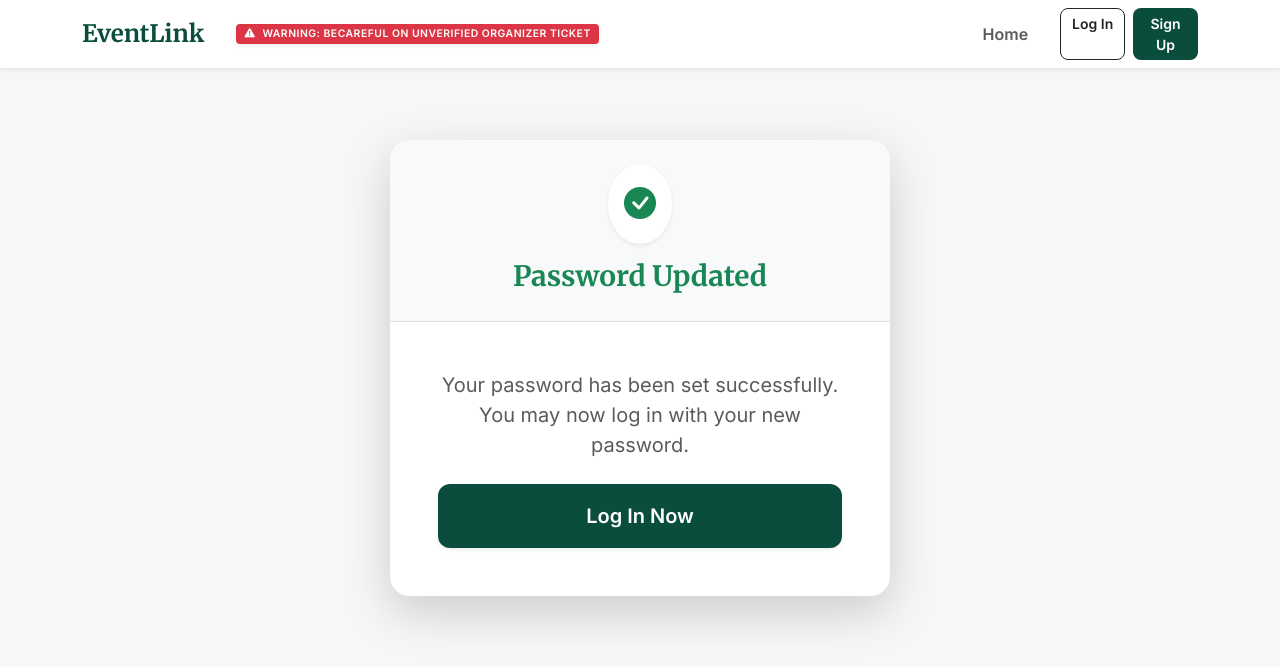
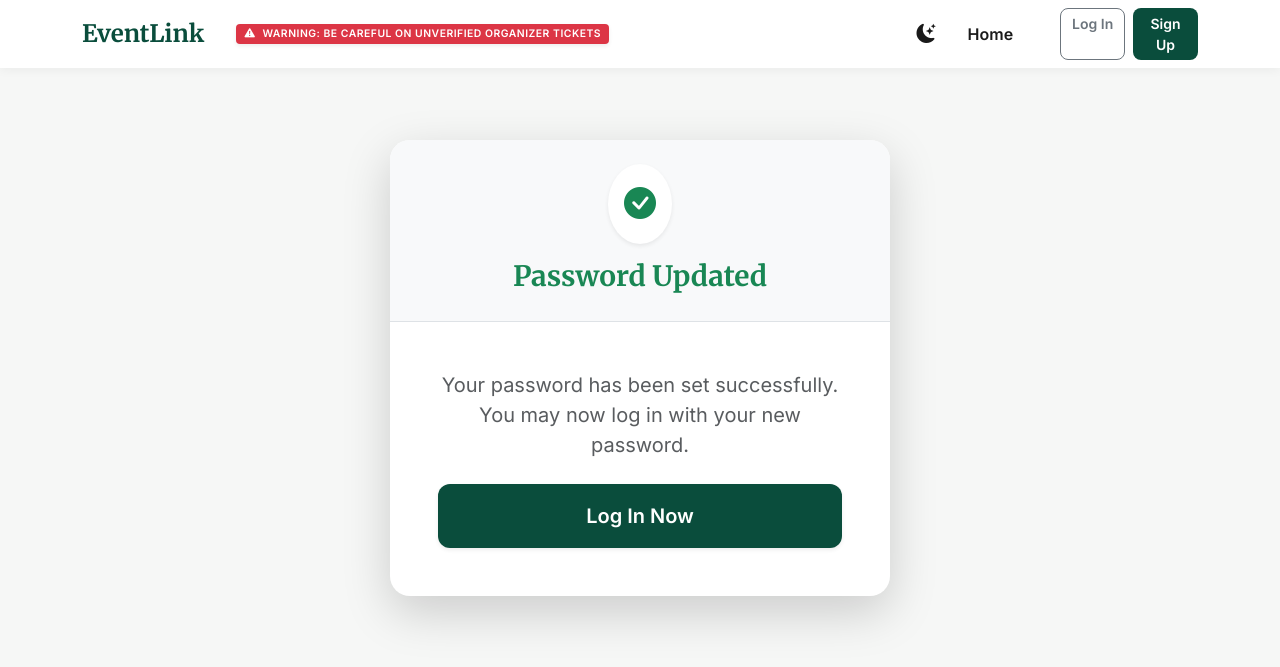
Before and after one commit to mayehye/EventLink, a Django app: page /accounts/password-reset-complete/ in a window 1280 px wide. Shown: the top 667 px of the page. Run offline with Django 5.2, Linux system fonts and the light colour scheme.

Commit message:
Implement dark mode toggle and dynamic PWA status bar colors

```diff
--- a/templates/base.html
+++ b/templates/base.html
@@ -2,8 +2,14 @@
 <!DOCTYPE html>
 <html lang="en">
 <head>
-    <!-- PWA Meta Tags -->
-    <meta name="theme-color" content="#00c300">
+    <!-- Prevent Flash of Unstyled Content (FOUC) by setting theme before body loads -->
+    <script>
+        const savedTheme = localStorage.getItem('theme') || 'light';
+        document.documentElement.setAttribute('data-bs-theme', savedTheme);
+    </script>
+
+    <!-- PWA Meta Tags (Dynamic theme color is handled in JS below) -->
+    <meta name="theme-color" content="#F6F7F6" id="pwa-theme-color">
     <link rel="manifest" href="{% static 'manifest.json' %}">
 
     <!-- Service Worker Registration -->
@@ -27,36 +33,61 @@
     <link rel="preconnect" href="https://fonts.gstatic.com" crossorigin>
     <link href="https://fonts.googleapis.com/css2?family=Inter:wght@400;500;600&family=Merriweather:wght@700&display=swap" rel="stylesheet">
 
+    <!-- Bootstrap 5.3 supports data-bs-theme -->
     <link href="https://cdn.jsdelivr.net/npm/bootstrap@5.3.0/dist/css/bootstrap.min.css" rel="stylesheet">
     <link rel="stylesheet" href="https://cdn.jsdelivr.net/npm/bootstrap-icons@1.11.1/font/bootstrap-icons.css">
 
     <style>
+        /* Light Theme (Default) */
         :root {
             --primary-green: #0A4D3C;
             --bg-light: #F6F7F6;
             --text-dark: #1A1A1A;
             --text-muted: #6C757D;
+            --nav-bg: #ffffff;
+        }
+
+        /* Dark Theme Overrides */
+        [data-bs-theme="dark"] {
+            --primary-green: #00c300; /* Brighter green for better contrast in dark mode */
+            --bg-light: #121212;
+            --text-dark: #f8f9fa;
+            --text-muted: #adb5bd;
+            --nav-bg: #1e1e1e;
         }
 
         body {
             background-color: var(--bg-light);
             font-family: 'Inter', sans-serif;
             color: var(--text-dark);
+            transition: background-color 0.3s ease, color 0.3s ease;
         }
 
         h1, h2, h3, h4, h5, .navbar-brand {
             font-family: 'Merriweather', serif;
-            color: var(--text-dark);
+            color: var(--text-dark) !important;
         }
 
         .navbar-custom {
-            background-color: white;
+            background-color: var(--nav-bg) !important;
             box-shadow: 0 2px 10px rgba(0,0,0,0.05);
+            transition: background-color 0.3s ease;
         }
+
+        [data-bs-theme="dark"] .bg-white {
+            background-color: var(--nav-bg) !important;
+        }
+
+        [data-bs-theme="dark"] .card {
+            background-color: #1e1e1e !important;
+            border-color: #333 !important;
+        }
+
         .navbar-custom .nav-link {
             color: var(--text-dark);
             font-weight: 500;
             margin-right: 15px;
+            transition: color 0.2s ease;
         }
         .navbar-custom .nav-link:hover {
             color: var(--primary-green);
@@ -68,27 +99,46 @@
             font-weight: 600;
             padding: 8px 24px;
             border: none;
+            transition: background-color 0.2s ease;
         }
         .btn-custom:hover {
             background-color: #083d2f;
             color: white;
+        }
+
+        /* Theme Toggle Button Style */
+        #themeToggle {
+            cursor: pointer;
+            border: none;
+            background: transparent;
+            color: var(--text-dark);
+            font-size: 1.2rem;
+            padding: 0.5rem;
+            transition: transform 0.2s ease, color 0.2s ease;
+        }
+        #themeToggle:hover {
+            color: var(--primary-green);
+            transform: scale(1.1);
+        }
+        #themeToggle:focus {
+            outline: none;
         }
     </style>
 </head>
 <body>
 
     <!-- Fully Responsive Mobile & Desktop Navbar -->
-    <nav class="navbar navbar-expand-lg navbar-light bg-white shadow-sm sticky-top">
+    <nav class="navbar navbar-expand-lg navbar-custom sticky-top">
         <div class="container">
             <!-- Brand Logo -->
-            <a class="navbar-brand fw-bold" href="{% url 'events:home' %}" style="color: var(--primary-green); font-size: 1.5rem; font-family: 'Merriweather', serif;">
+            <a class="navbar-brand fw-bold" href="{% url 'events:home' %}" style="color: var(--primary-green) !important; font-size: 1.5rem; font-family: 'Merriweather', serif;">
                 EventLink
             </a>
 
             <!-- Unverified Organizer Security Warning in Navbar -->
             <div class="d-flex align-items-center ms-lg-3 my-2 my-lg-0">
                 <span class="badge px-2 py-1 fw-bold text-uppercase shadow-sm" style="background-color: #dc3545; color: #ffffff; font-size: 0.65rem; letter-spacing: 0.5px; border-radius: 4px;">
-                    <i class="bi bi-exclamation-triangle-fill me-1"></i> Warning: Becareful On Unverified Organizer Ticket
+                    <i class="bi bi-exclamation-triangle-fill me-1"></i> Warning: Be careful on Unverified Organizer Tickets
                 </span>
             </div>
 
@@ -100,6 +150,14 @@
             <!-- Menu Links (Collapses on Mobile) -->
             <div class="collapse navbar-collapse" id="mobileMenu">
                 <ul class="navbar-nav ms-auto align-items-lg-center gap-2 mt-3 mt-lg-0">
+
+                    <!-- Theme Toggle Button -->
+                    <li class="nav-item me-2">
+                        <button id="themeToggle" aria-label="Toggle Theme" title="Toggle Dark/Light Mode">
+                            <i class="bi bi-moon-stars-fill" id="themeIcon"></i>
+                        </button>
+                    </li>
+
                     <li class="nav-item">
                         <a class="nav-link fw-bold" href="{% url 'events:home' %}">Home</a>
                     </li>
@@ -112,7 +170,7 @@
                             </a>
                         </li>
 
-                        {% if user.organizer_profile %}
+                        {% if user.organizer_profile or user.organizer %}
                             <li class="nav-item">
                                 <a class="nav-link fw-bold" href="{% url 'events:dashboard' %}">Dashboard</a>
                             </li>
@@ -131,7 +189,7 @@
                     {% else %}
                         <!-- Guest Links -->
                         <li class="nav-item d-flex gap-2 mt-3 mt-lg-0 ms-lg-3">
-                            <a class="btn btn-outline-dark btn-sm w-100 fw-bold" href="{% url 'accounts:login' %}" style="border-radius: 8px;">Log In</a>
+                            <a class="btn btn-outline-secondary btn-sm w-100 fw-bold" href="{% url 'accounts:login' %}" style="border-radius: 8px;">Log In</a>
                             <a class="btn btn-sm text-white w-100 fw-bold" href="{% url 'accounts:register' %}" style="background-color: var(--primary-green); border-radius: 8px;">Sign Up</a>
                         </li>
                     {% endif %}
@@ -147,5 +205,57 @@
 
     <!-- REQUIRED for the mobile navbar toggle to work -->
     <script src="https://cdn.jsdelivr.net/npm/bootstrap@5.3.0/dist/js/bootstrap.bundle.min.js"></script>
+
+    <!-- Theme Toggle Logic with PWA Support -->
+    <script>
+        document.addEventListener('DOMContentLoaded', () => {
+            const themeToggleBtn = document.getElementById('themeToggle');
+            const themeIcon = document.getElementById('themeIcon');
+            const htmlElement = document.documentElement;
+            const pwaThemeMeta = document.getElementById('pwa-theme-color');
+
+            // Function to update the PWA status bar color
+            const updateMobileStatusBar = (theme) => {
+                if (theme === 'dark') {
+                    pwaThemeMeta.setAttribute('content', '#1e1e1e'); // Dark mode navbar color
+                } else {
+                    pwaThemeMeta.setAttribute('content', '#ffffff'); // Light mode navbar color
+                }
+            };
+
+            // Set the correct icon and PWA status bar on initial load
+            const initialTheme = htmlElement.getAttribute('data-bs-theme');
+            if (initialTheme === 'dark') {
+                themeIcon.classList.replace('bi-moon-stars-fill', 'bi-sun-fill');
+            }
+            updateMobileStatusBar(initialTheme);
+
+            // Listen for clicks on the toggle button
+            themeToggleBtn.addEventListener('click', () => {
+                const currentTheme = htmlElement.getAttribute('data-bs-theme');
+                const newTheme = currentTheme === 'dark' ? 'light' : 'dark';
+
+                // Update the HTML attribute for Bootstrap CSS
+                htmlElement.setAttribute('data-bs-theme', newTheme);
+
+                // Save preference to localStorage
+                localStorage.setItem('theme', newTheme);
+
+                // Update PWA Status Bar
+                updateMobileStatusBar(newTheme);
+
+                // Swap the button icon with a quick rotation effect
+                themeIcon.style.transform = 'rotate(180deg)';
+                setTimeout(() => {
+                    if (newTheme === 'dark') {
+                        themeIcon.classList.replace('bi-moon-stars-fill', 'bi-sun-fill');
+                    } else {
+                        themeIcon.classList.replace('bi-sun-fill', 'bi-moon-stars-fill');
+                    }
+                    themeIcon.style.transform = 'rotate(0deg)';
+                }, 150);
+            });
+        });
+    </script>
 </body>
 </html>
```
